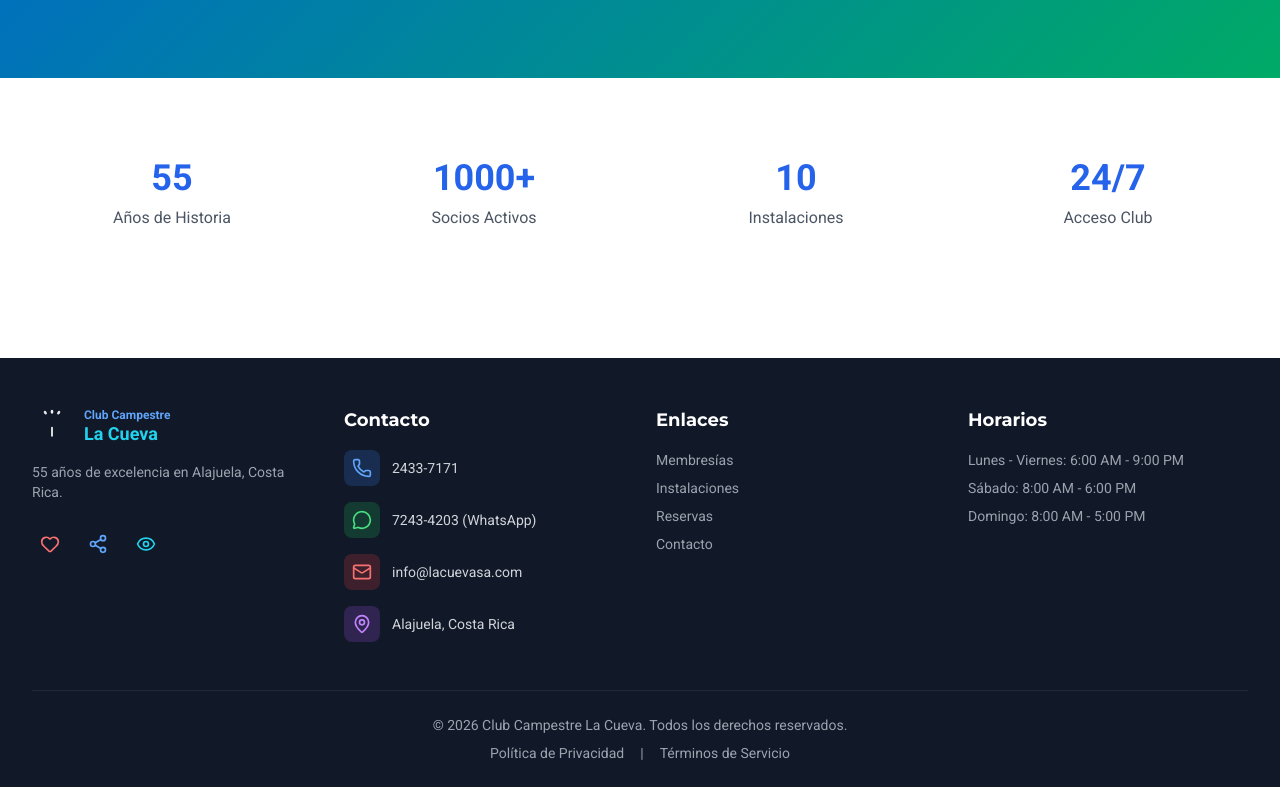
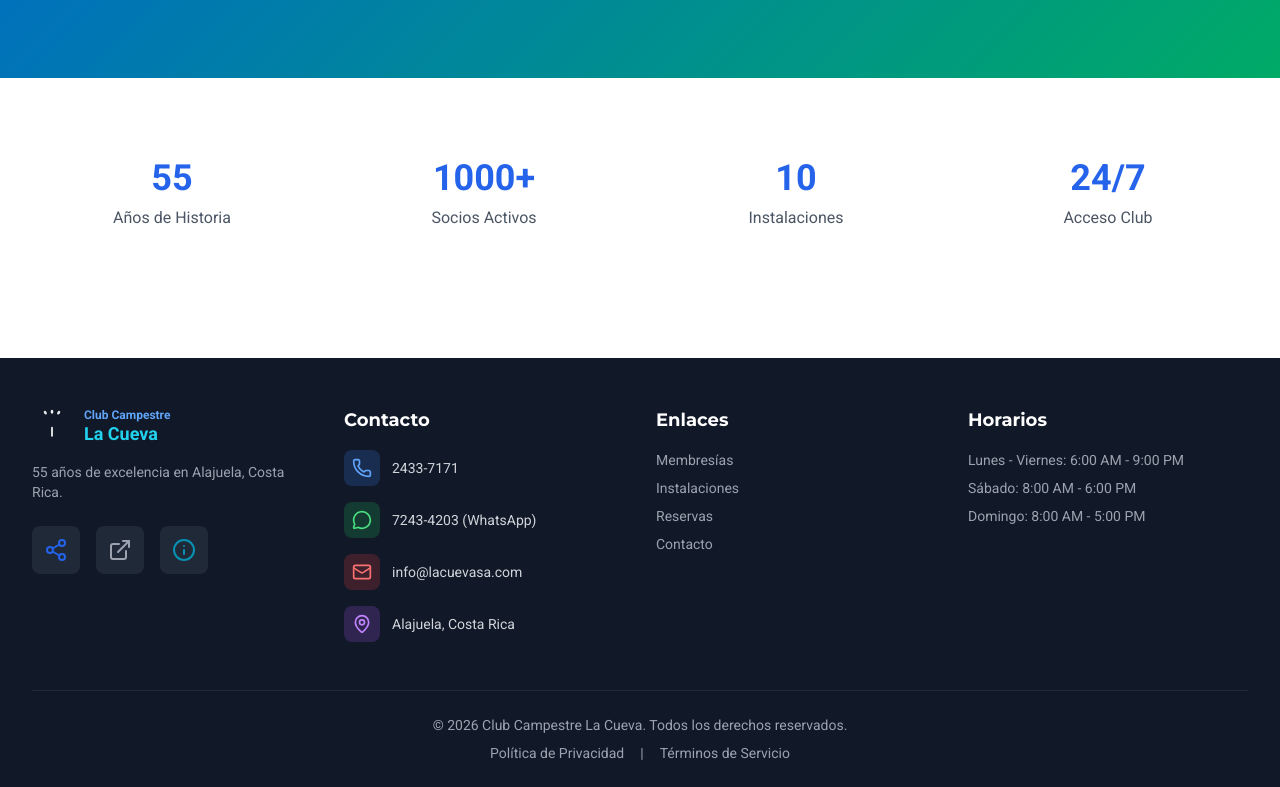
Before and after one commit to cesarluiscr/lacueva-club, a React (Vite) app in the folder frontend/: page / in a window 1280 px wide. Shown: the part 2906-3693 px from the top of the page. Built offline with nearby package versions, Linux system fonts and the light colour scheme.

Commit message:
Enhancement: Mejorar consistencia de iconos Lucide en contacto y redes sociales

```diff
--- a/frontend/src/components/Footer.jsx
+++ b/frontend/src/components/Footer.jsx
@@ -1,12 +1,30 @@
-import { Phone, MessageCircle, Mail, MapPin, Heart, Share2, Eye } from 'lucide-react'
+import { Phone, MessageCircle, Mail, MapPin, Clock, Share2, Info, ExternalLink } from 'lucide-react'
 
 export default function Footer() {
   const currentYear = new Date().getFullYear()
 
   const socialLinks = [
-    { icon: Heart, href: '#', label: 'Síguenos', colorClass: 'text-red-400' },
-    { icon: Share2, href: '#', label: 'Compartir', colorClass: 'text-blue-400' },
-    { icon: Eye, href: '#', label: 'Visitar', colorClass: 'text-cyan-400' },
+    {
+      icon: Share2,
+      href: '#',
+      label: 'Compartir',
+      colorClass: 'text-blue-600',
+      bgHoverClass: 'hover:bg-blue-700'
+    },
+    {
+      icon: ExternalLink,
+      href: 'https://github.com/cesarluiscr/lacueva-club',
+      label: 'Repositorio',
+      colorClass: 'text-gray-400',
+      bgHoverClass: 'hover:bg-gray-700'
+    },
+    {
+      icon: Info,
+      href: '#',
+      label: 'Más Info',
+      colorClass: 'text-cyan-600',
+      bgHoverClass: 'hover:bg-cyan-700'
+    },
   ]
 
   return (
@@ -41,7 +59,7 @@ export default function Footer() {
             </p>
 
             {/* Social Media Icons */}
-            <div className="flex gap-3 mt-6">
+            <div className="flex gap-4 mt-6">
               {socialLinks.map((social) => {
                 const Icon = social.icon
                 return (
@@ -49,9 +67,11 @@ export default function Footer() {
                     key={social.label}
                     href={social.href}
                     title={social.label}
-                    className="text-gray-400 transition-colors p-2 rounded-lg hover:bg-gray-800"
+                    target="_blank"
+                    rel="noopener noreferrer"
+                    className={`p-3 rounded-lg bg-gray-800 transition-colors ${social.bgHoverClass}`}
                   >
-                    <Icon size={20} className={social.colorClass} />
+                    <Icon size={24} className={social.colorClass} />
                   </a>
                 )
               })}
--- a/frontend/src/pages/Contacto.jsx
+++ b/frontend/src/pages/Contacto.jsx
@@ -122,26 +122,26 @@ export default function Contacto() {
 
               <div className="space-y-4">
                 {/* Phone */}
-                <div className="flex gap-4 p-4 rounded-lg bg-blue-50 dark:bg-blue-900/30 hover:bg-blue-100 dark:hover:bg-blue-900/50 transition">
-                  <div className="p-3 rounded-lg bg-blue-600 text-white">
-                    <Phone size={24} />
+                <div className="flex gap-4 p-4 rounded-lg bg-blue-50 dark:bg-blue-900/30 hover:shadow-lg hover:scale-105 transition-all">
+                  <div className="p-3 rounded-lg bg-gradient-to-br from-blue-600 to-blue-700 text-white shadow-lg">
+                    <Phone size={28} strokeWidth={2.5} />
                   </div>
                   <div className="flex-1">
                     <h3 className="font-bold text-gray-900 dark:text-white mb-1">Teléfono</h3>
-                    <p className="text-gray-600 dark:text-gray-300">2433-7171</p>
+                    <p className="text-gray-600 dark:text-gray-300 font-semibold">2433-7171</p>
                   </div>
                 </div>
 
                 {/* WhatsApp */}
-                <div className="flex gap-4 p-4 rounded-lg bg-green-50 dark:bg-green-900/30 hover:bg-green-100 dark:hover:bg-green-900/50 transition">
-                  <div className="p-3 rounded-lg bg-green-600 text-white">
-                    <MessageCircle size={24} />
+                <div className="flex gap-4 p-4 rounded-lg bg-green-50 dark:bg-green-900/30 hover:shadow-lg hover:scale-105 transition-all">
+                  <div className="p-3 rounded-lg bg-gradient-to-br from-green-500 to-green-600 text-white shadow-lg">
+                    <MessageCircle size={28} strokeWidth={2.5} />
                   </div>
                   <div className="flex-1">
                     <h3 className="font-bold text-gray-900 dark:text-white mb-1">WhatsApp</h3>
                     <a
                       href="https://wa.me/50672434203"
-                      className="text-green-600 dark:text-green-400 hover:underline font-medium"
+                      className="text-green-600 dark:text-green-400 hover:underline font-semibold text-lg"
                     >
                       7243-4203
                     </a>
@@ -149,15 +149,15 @@ export default function Contacto() {
                 </div>
 
                 {/* Email */}
-                <div className="flex gap-4 p-4 rounded-lg bg-red-50 dark:bg-red-900/30 hover:bg-red-100 dark:hover:bg-red-900/50 transition">
-                  <div className="p-3 rounded-lg bg-red-600 text-white">
-                    <Mail size={24} />
+                <div className="flex gap-4 p-4 rounded-lg bg-red-50 dark:bg-red-900/30 hover:shadow-lg hover:scale-105 transition-all">
+                  <div className="p-3 rounded-lg bg-gradient-to-br from-red-600 to-red-700 text-white shadow-lg">
+                    <Mail size={28} strokeWidth={2.5} />
                   </div>
                   <div className="flex-1">
                     <h3 className="font-bold text-gray-900 dark:text-white mb-1">Email</h3>
                     <a
                       href="mailto:info@lacuevasa.com"
-                      className="text-red-600 dark:text-red-400 hover:underline font-medium"
+                      className="text-red-600 dark:text-red-400 hover:underline font-semibold"
                     >
                       info@lacuevasa.com
                     </a>
@@ -165,26 +165,26 @@ export default function Contacto() {
                 </div>
 
                 {/* Location */}
-                <div className="flex gap-4 p-4 rounded-lg bg-purple-50 dark:bg-purple-900/30 hover:bg-purple-100 dark:hover:bg-purple-900/50 transition">
-                  <div className="p-3 rounded-lg bg-purple-600 text-white">
-                    <MapPin size={24} />
+                <div className="flex gap-4 p-4 rounded-lg bg-purple-50 dark:bg-purple-900/30 hover:shadow-lg hover:scale-105 transition-all">
+                  <div className="p-3 rounded-lg bg-gradient-to-br from-purple-600 to-purple-700 text-white shadow-lg">
+                    <MapPin size={28} strokeWidth={2.5} />
                   </div>
                   <div className="flex-1">
                     <h3 className="font-bold text-gray-900 dark:text-white mb-1">Ubicación</h3>
-                    <p className="text-gray-600 dark:text-gray-300">
+                    <p className="text-gray-600 dark:text-gray-300 font-semibold">
                       Alajuela, Costa Rica
                     </p>
                   </div>
                 </div>
 
                 {/* Hours */}
-                <div className="flex gap-4 p-4 rounded-lg bg-yellow-50 dark:bg-yellow-900/30 hover:bg-yellow-100 dark:hover:bg-yellow-900/50 transition">
-                  <div className="p-3 rounded-lg bg-yellow-600 text-white">
-                    <Clock size={24} />
+                <div className="flex gap-4 p-4 rounded-lg bg-amber-50 dark:bg-amber-900/30 hover:shadow-lg hover:scale-105 transition-all">
+                  <div className="p-3 rounded-lg bg-gradient-to-br from-amber-500 to-amber-600 text-white shadow-lg">
+                    <Clock size={28} strokeWidth={2.5} />
                   </div>
                   <div className="flex-1">
                     <h3 className="font-bold text-gray-900 dark:text-white mb-1">Horarios de Atención</h3>
-                    <p className="text-gray-600 dark:text-gray-300 text-sm">
+                    <p className="text-gray-600 dark:text-gray-300 text-sm font-medium">
                       Lunes - Viernes: 8:00 AM - 5:00 PM<br />
                       Sábado: 9:00 AM - 1:00 PM<br />
                       Domingos: Cerrado
```
Also changed, not shown: 10 other files (tests, documents, lock files or other folders).
